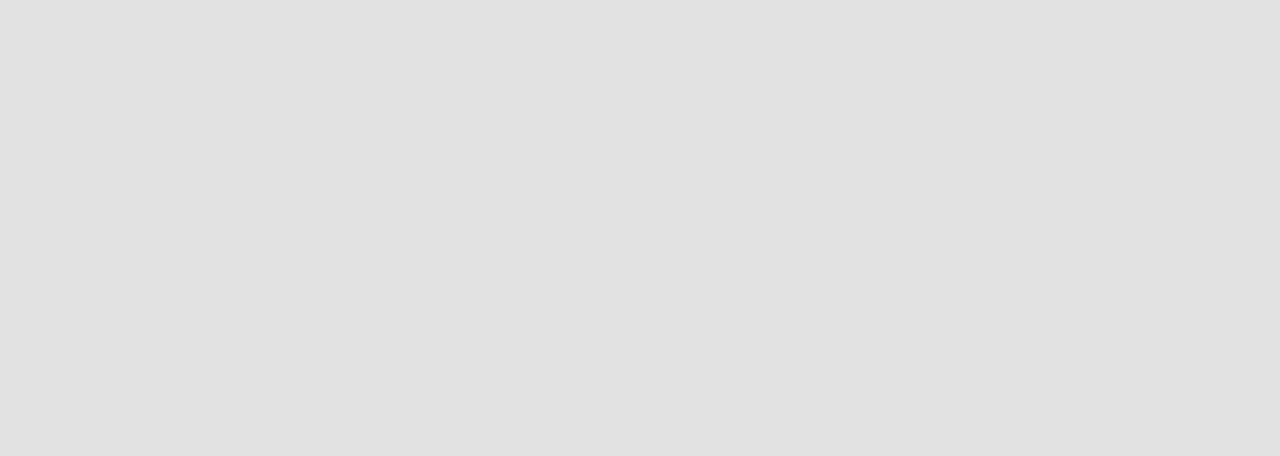
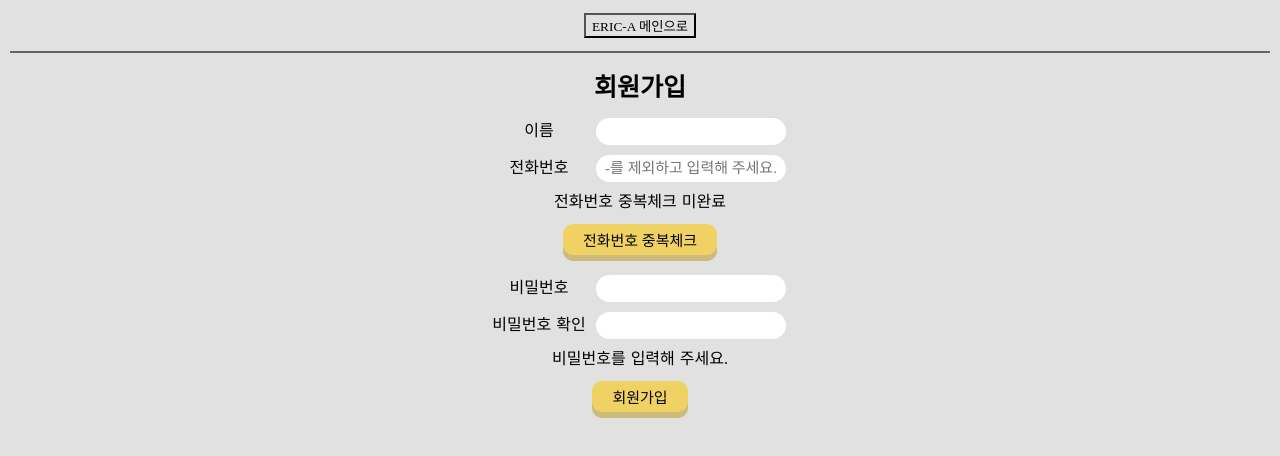
Before and after one commit to CrashLab-2022/ERIC-A-web-frontend-nuxtjs, a Nuxt app: page /admin/signup in a window 1280 px wide. Before the commit this address had no page. Shown: the top 456 px of the page. Built offline with nearby package versions, Linux system fonts and the light colour scheme; a web font is replaced by a local one.

Commit message:
feat: 관리자 로그인

```diff
--- a/pages/admin/index.vue
+++ b/pages/admin/index.vue
@@ -22,7 +22,7 @@
           </button>
         </a>
         <br>
-        <a href="/user/signup">
+        <a href="/admin/signup">
           <button class="userbtn">
             이용하기 위해 회원가입하기!
           </button>
--- /dev/null
+++ b/pages/admin/signup.vue
@@ -0,0 +1,176 @@
+<template>
+    <div class="signup">
+        <Header />
+        <h3>회원가입</h3>
+        <form @submit.prevent="submitForm">
+            <div>
+                <label for="name">이름</label>
+                <input type="text" id="name" v-model="name" />
+            </div>
+            <div>
+                <label for="phoneNumber">전화번호</label>
+                <input type="text" id="phoneNumber" v-model="phoneNumber" maxlength="11" placeholder="-를 제외하고 입력해 주세요."/><br>
+                {{ checkPhoneNumberText }}<br>
+                    <button @click.self.prevent="checkPhoneNumber" class="checkPN">전화번호 중복체크</button>
+            </div>
+            <div>
+                <label for="password">비밀번호</label>
+                <input type="password" id="password" v-model="password" />
+            </div>
+            <div>
+                <label for="passwordConfirm">비밀번호 확인</label>
+                <input type="password" id="passwordConfirm" v-model="passwordConfirm" />
+            </div>
+            <div> {{isPasswordEqualText()}}
+            </div>
+            <button type="submit">회원가입</button>
+        </form>
+    </div>
+</template>
+
+<script>
+import Header from '../../components/Header2';
+export default {
+    components: {
+        Header
+    },
+    name: 'SignupForm',
+    data() {
+        return {
+            name: null,
+            phoneNumber: null,
+            password: '',
+            passwordConfirm: '',
+            checkPhoneNumberText: '전화번호 중복체크 미완료'
+        };
+    },
+    watch: {
+        phoneNumber: function () {
+            return this.phoneNumber = this.phoneNumber.replace(/[^0-9]/g, '');
+        }
+    },
+    methods: {
+        async checkPhoneNumber() {
+            try {
+                if (this.phoneNumber == null) {
+                    alert('전화번호를 입력해 주세요.');
+                    return 0;
+                }
+                let response = await this.$axios.get(`user/signup/checkphone/${this.phoneNumber}`)
+                if (response.data.res == true) {
+                    alert('사용 가능한 전화번호입니다.');
+                    this.checkPhoneNumberText = '전화번호 중복체크 완료'
+                    return 1;
+                    } else {
+                    alert('이미 사용 중인 전화번호입니다.');
+                    return 0;
+                    }
+            } catch(err) {
+                console.log(err)
+            }
+        },
+        async isPhoneNumberAvailable() {
+            try {
+                let response = await this.$axios.get(`user/signup/checkphone/${this.phoneNumber}`);
+                if (response.data.res == true) {
+                    return 1;
+                    } else {
+                    return 0;
+                    }
+            } catch (err) {
+                console.log(err)
+            }
+        },
+        isPasswordEqual() {
+            if ((this.password.length == 0 && this.passwordConfirm.length == 0)) {
+                return 0;
+            }
+            else if (this.password == this.passwordConfirm) {
+                return 1;
+            } else {
+                return -1;
+            }
+        },
+        isPasswordEqualText() {
+            let isEqual = this.isPasswordEqual();
+            if (isEqual == 0) {
+                return '비밀번호를 입력해 주세요.'
+            } else if (isEqual== 1) {
+                return '비밀번호가 일치합니다.'
+            } else {
+                return '비밀번호가 일치하지 않습니다.'
+            }
+        },
+        async submitForm() {
+            const userData = {
+                name: this.name,
+                phoneNumber: this.phoneNumber,
+                password: this.password,
+            };
+            if (this.isPasswordEqual() == 1 && await this.isPhoneNumberAvailable() == 1) {
+                this.$axios.post('/admin/signup', userData)
+                .then(function (res) {
+                    if (res.status == 200) {
+                        alert('회원 가입 완료되었습니다.');
+                        $nuxt.$router.push('/admin');
+                    }
+                    else {
+                        alert('회원 가입 실패하였습니다.');
+                    }
+                }).catch(function (err) {
+                    alert('비어있는 칸이 있는지 확인해 주세요.');
+                    console.log(err);
+                });
+            } else if (this.isPasswordEqual() != 1) {
+                alert('비밀번호를 확인해 주세요.');
+            } else if (await this.isPhoneNumberAvailable() != 1) {
+                alert('전화번호를 확인해 주세요.')
+            }
+        },
+    },
+};
+</script>
+
+<style scoped>
+
+.signup label {
+    display: inline-block;
+    width: 100px;
+}
+
+.signup input {
+    width: 190px;
+  font-size: 15px;
+  border: 0;
+  border-radius: 15px;
+  margin: 5px;
+  margin-left: 7px;
+  outline: none;
+  padding: 5px;
+  background-color: rgb(255, 255, 255);
+}
+
+.signup h3 {
+    margin-bottom: 10px;
+}
+
+.signup button {
+  margin: 10px;
+  margin-bottom: 15px;
+  margin-top: 7px;
+  padding: 5px 20px;
+  font-size: 15px;
+  border-radius: 10px;
+  background-color: #F0D264;
+  box-shadow: 0 6px rgba(196, 172, 83, .7);
+  text-decoration: none;
+  border-width: 0px;
+}
+
+.signup button:hover {
+  box-shadow: 0 0;
+  margin-top: 15px;
+  background-color: #D6BB59;
+}
+
+</style>
```
